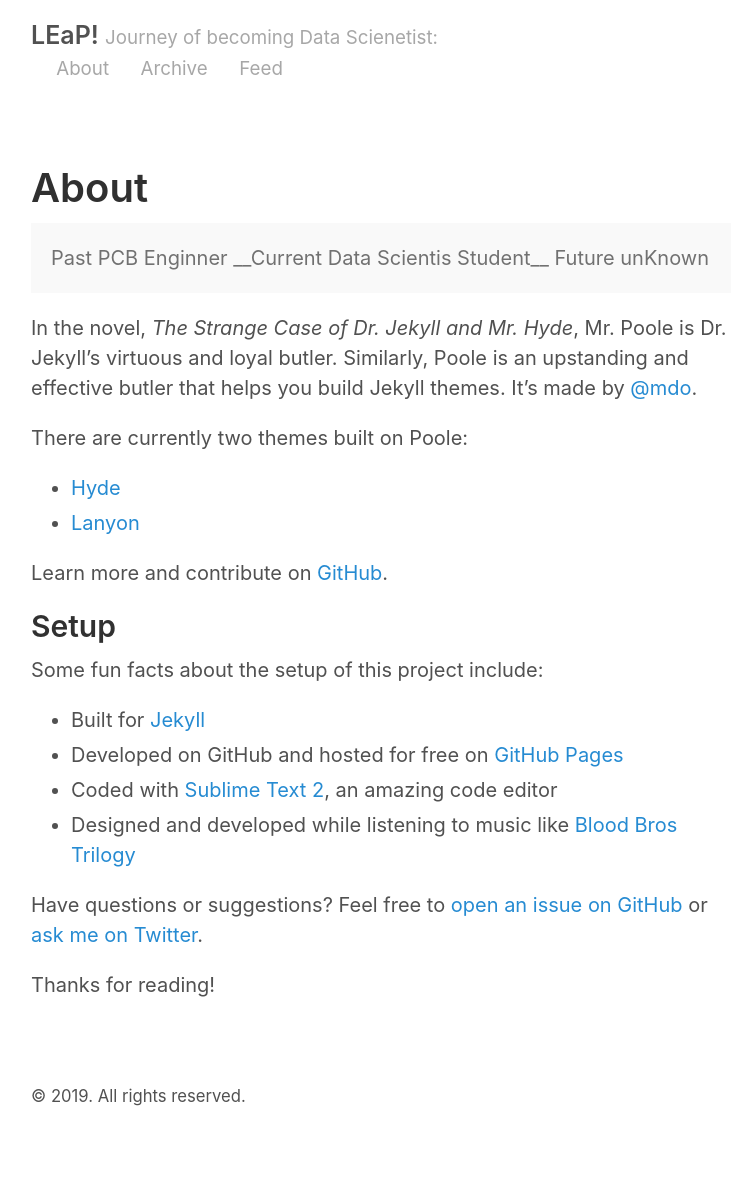
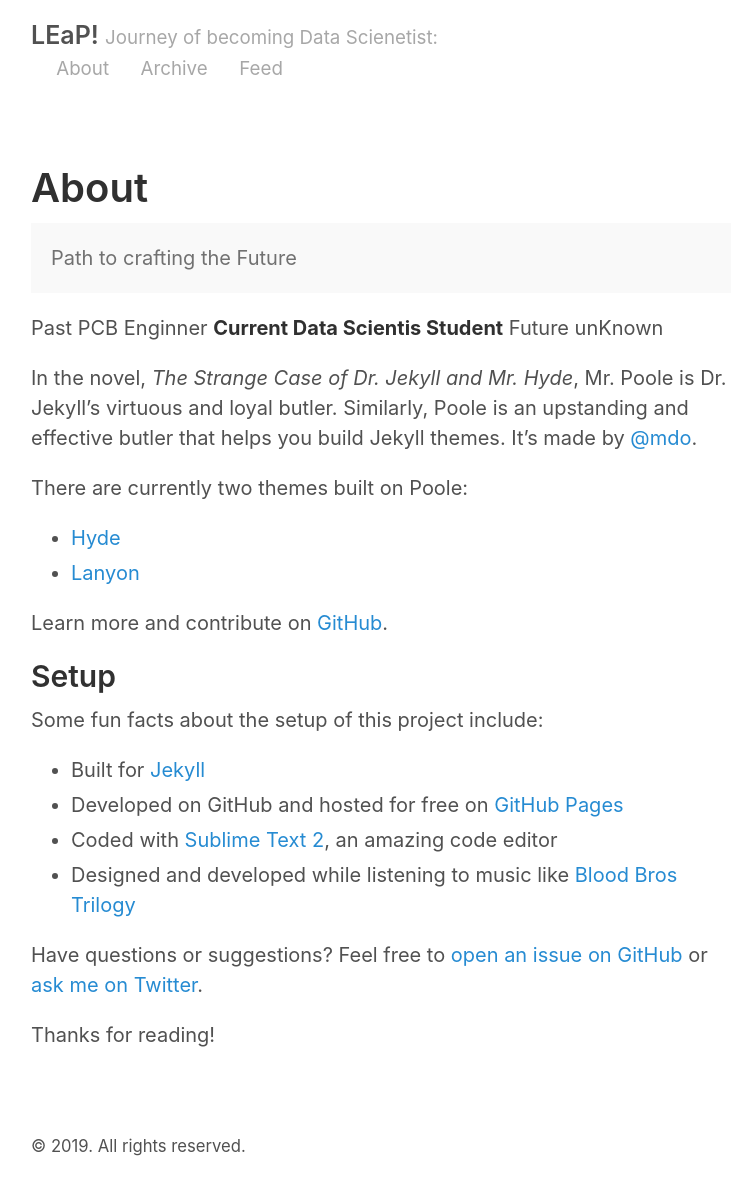
Before and after one commit to rochnysu/rochnysu.github.io, a Jekyll site: the page built from about.md, in a window 1280 px wide. Shown: the whole page, without its empty margins (259-1015 px from the left). Built offline with Jekyll 4.4.1, drawn with Linux system fonts in a browser that asks for light colours; before the commit the page ends 1150 px from its top, so only the background shows below that.

Commit message:
Update about.md
change message

```diff
--- a/about.md
+++ b/about.md
@@ -4,10 +4,12 @@ title: About
 ---
 
 <p class="message">
+Path to crafting the Future
+</p>
+
   Past PCB Enginner
   __Current Data Scientis Student__
   Future unKnown
-</p>
 
 In the novel, *The Strange Case of Dr. Jekyll and Mr. Hyde*, Mr. Poole is Dr. Jekyll's virtuous and loyal butler. Similarly, Poole is an upstanding and effective butler that helps you build Jekyll themes. It's made by [@mdo](https://twitter.com/mdo).
 
```
